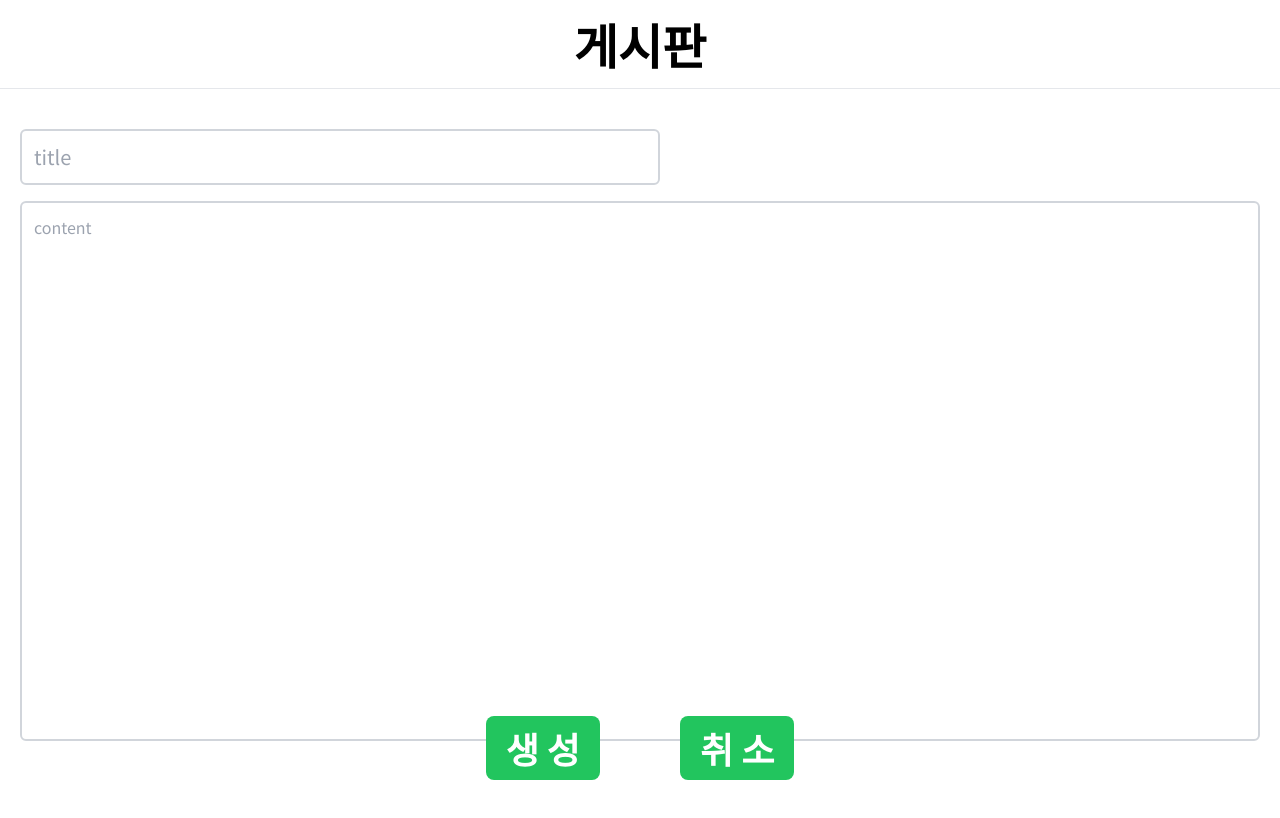
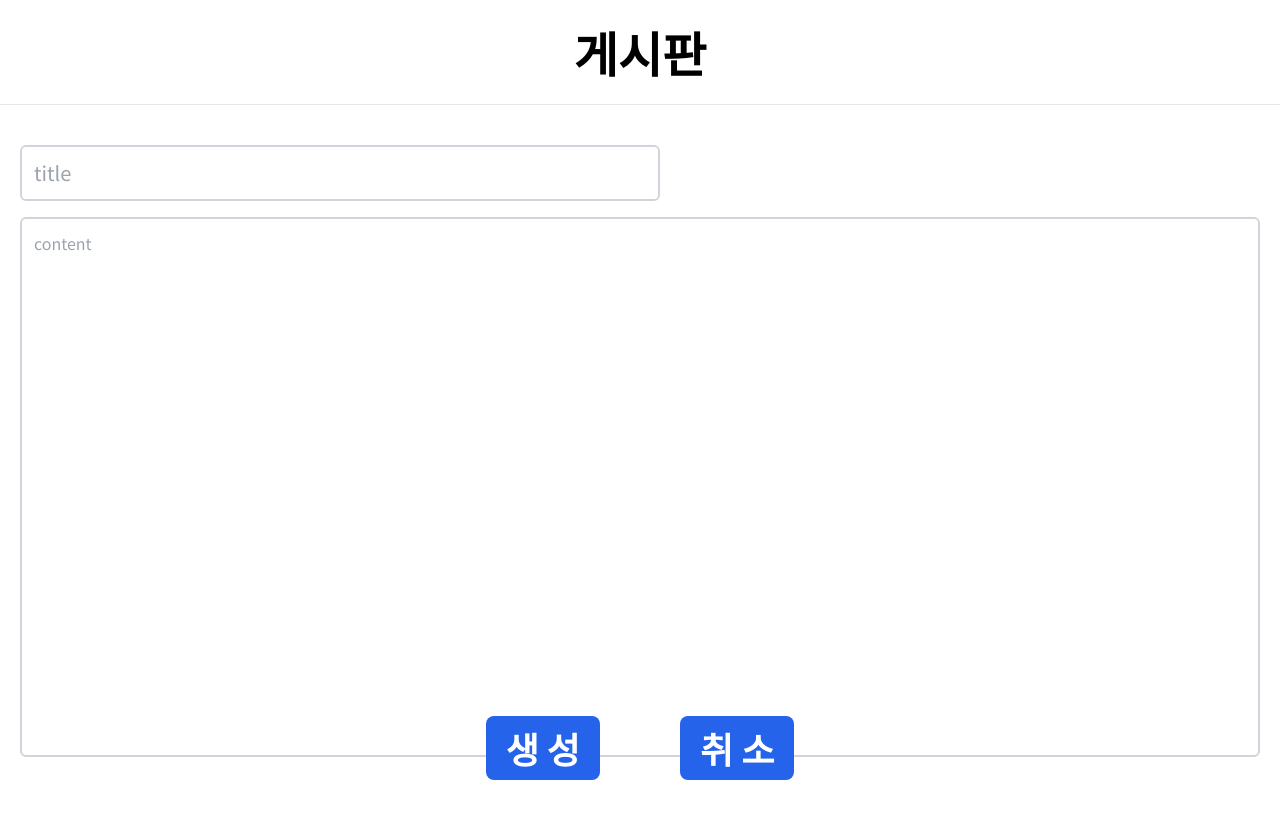
Before and after one commit to syoee/Board, a Vue app: page /post in a window 1280 px wide. Shown: the top 818 px of the page. Built offline with nearby package versions, Linux system fonts and the light colour scheme.

Commit message:
Modify: postpage button

```diff
--- a/src/components/PageHeader.vue
+++ b/src/components/PageHeader.vue
@@ -1,6 +1,6 @@
 <template>
 	<div class="flex justify-center">
-		<button @click="goHome" class="my-5 text-5xl font-black">게시판</button>
+		<button @click="goHome" class="my-7 text-5xl font-black">게시판</button>
 	</div>
 	<hr />
 </template>
--- a/src/views/BoardPage.vue
+++ b/src/views/BoardPage.vue
@@ -10,13 +10,13 @@
 		<div class="absolute bottom-0 w-full flex justify-center py-5 gap-20">
 			<button
 				@click="goModify"
-				class="px-5 py-3 bg-green-500 text-white rounded-lg text-4xl font-bold"
+				class="px-5 py-3 bg-blue-600 text-white hover:bg-blue-800 rounded-lg text-4xl font-bold"
 			>
 				수 정
 			</button>
 			<button
 				@click="deletePost"
-				class="px-5 py-3 bg-green-500 text-white rounded-lg text-4xl font-bold"
+				class="px-5 py-3 bg-blue-600 text-white hover:bg-blue-800 rounded-lg text-4xl font-bold"
 			>
 				삭 제
 			</button>
@@ -66,8 +66,8 @@ export default {
 		},
 		// 사용자가 확인 대화상자에서 확인을 누르면 게시글을 삭제하고 홈 페이지로 이동
 		deletePost() {
-			if (confirm("정말로 삭제하시겠습니까?")) {
-				alert("삭제완료");
+			if (confirm("정말 삭제하시겠습니까?")) {
+				alert("삭제되었습니다.");
 				this.$router.push("/");
 			}
 		},
--- a/src/views/HomePage.vue
+++ b/src/views/HomePage.vue
@@ -5,7 +5,7 @@
 				v-for="post in paginatedPosts"
 				:key="post.id"
 				@click="goBoard(post.id)"
-				class="cursor-pointer hover:underline hover:underline-offset-4"
+				class="cursor-pointer hover:underline underline-offset-4"
 			>
 				{{ post.id }}. {{ post.title }}
 			</li>
@@ -45,7 +45,7 @@
 	<div class="flex justify-end mr-10">
 		<button
 			@click="goPost"
-			class="px-3 py-2 bg-green-500 text-black rounded-lg hover:text-white"
+			class="px-3 py-2 bg-blue-600 text-white rounded-lg hover:bg-blue-800"
 		>
 			글쓰기
 		</button>
--- a/src/views/PostPage.vue
+++ b/src/views/PostPage.vue
@@ -13,13 +13,13 @@
 		<div class="absolute bottom-0 w-full flex justify-center py-5 gap-20">
 			<button
 				@click="goBoard"
-				class="px-5 py-3 text-white bg-green-500 rounded-lg text-4xl font-bold"
+				class="px-5 py-3 text-white hover:bg-blue-800 bg-blue-600 rounded-lg text-4xl font-bold"
 			>
 				생 성
 			</button>
 			<button
 				@click="goHome"
-				class="px-5 py-3 text-white bg-green-500 rounded-lg text-4xl font-bold"
+				class="px-5 py-3 text-white hover:bg-blue-800 bg-blue-600 rounded-lg text-4xl font-bold"
 			>
 				취 소
 			</button>
```
